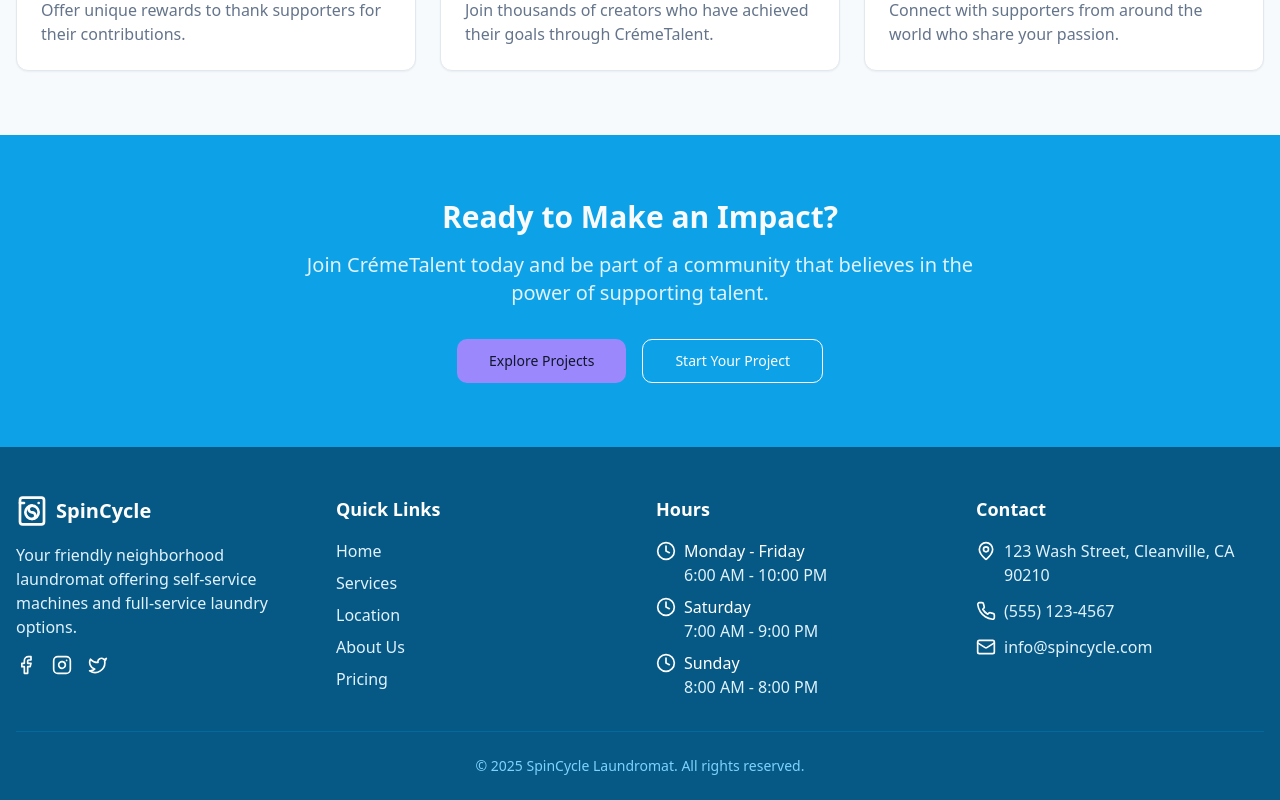
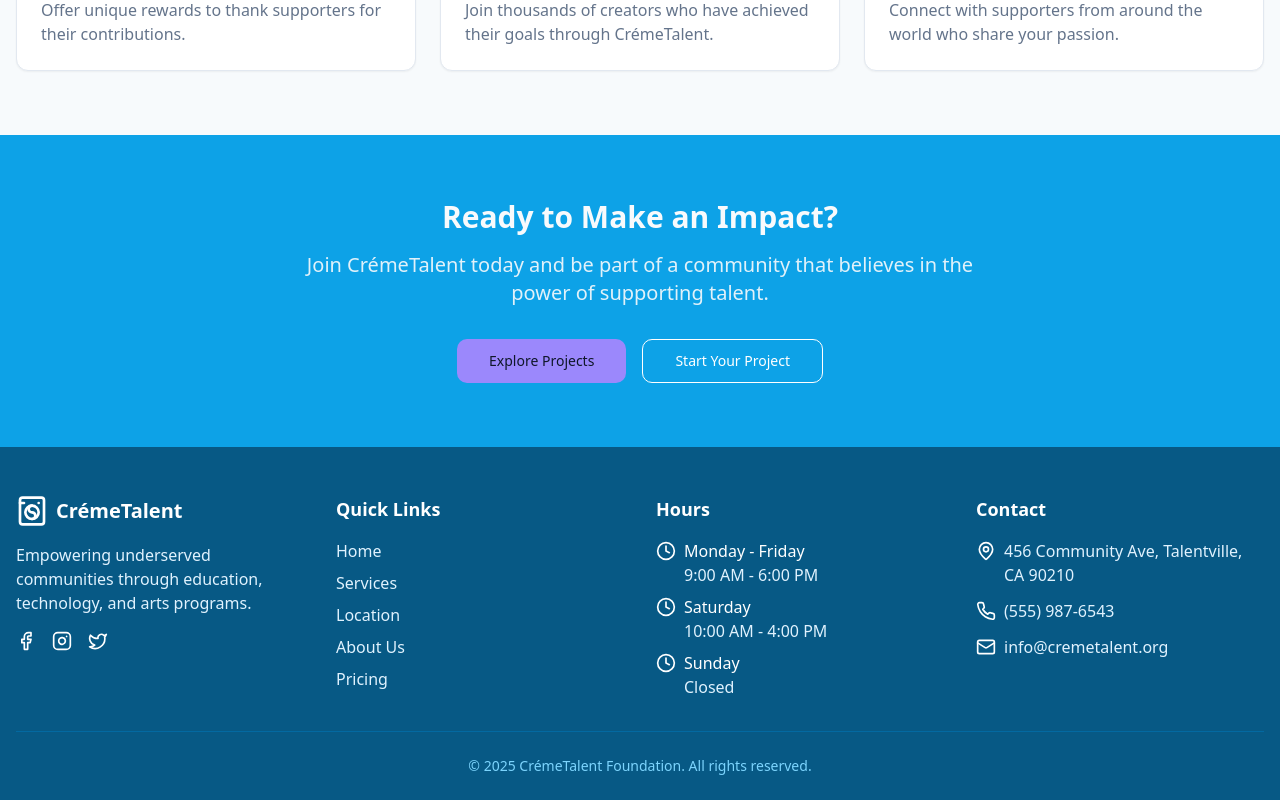
Before and after one commit to BlueCypherB/Cremetalent, a React (Vite) app: page / in a window 1280 px wide. Shown: the part 4051-4851 px from the top of the page. Built offline with nearby package versions, Linux system fonts and the light colour scheme.

Commit message:
Fix footer text and copyright
Update footer text and copyright information.

```diff
--- a/src/components/Footer.tsx
+++ b/src/components/Footer.tsx
@@ -14,10 +14,10 @@ const Footer = () => {
           <div>
             <div className="flex items-center space-x-2 mb-4">
               <WashingMachine className="h-8 w-8" />
-              <h3 className="text-xl font-bold">SpinCycle</h3>
+              <h3 className="text-xl font-bold">CrémeTalent</h3>
             </div>
             <p className="text-laundry-100 mb-4">
-              Your friendly neighborhood laundromat offering self-service machines and full-service laundry options.
+              Empowering underserved communities through education, technology, and arts programs.
             </p>
             <div className="flex space-x-4">
               <a href="#" className="text-white hover:text-laundry-300 transition-colors">
@@ -52,21 +52,21 @@ const Footer = () => {
                 <Clock className="h-5 w-5 mt-0.5 flex-shrink-0" />
                 <div>
                   <p className="font-medium">Monday - Friday</p>
-                  <p className="text-laundry-100">6:00 AM - 10:00 PM</p>
+                  <p className="text-laundry-100">9:00 AM - 6:00 PM</p>
                 </div>
               </li>
               <li className="flex items-start space-x-2">
                 <Clock className="h-5 w-5 mt-0.5 flex-shrink-0" />
                 <div>
                   <p className="font-medium">Saturday</p>
-                  <p className="text-laundry-100">7:00 AM - 9:00 PM</p>
+                  <p className="text-laundry-100">10:00 AM - 4:00 PM</p>
                 </div>
               </li>
               <li className="flex items-start space-x-2">
                 <Clock className="h-5 w-5 mt-0.5 flex-shrink-0" />
                 <div>
                   <p className="font-medium">Sunday</p>
-                  <p className="text-laundry-100">8:00 AM - 8:00 PM</p>
+                  <p className="text-laundry-100">Closed</p>
                 </div>
               </li>
             </ul>
@@ -78,15 +78,15 @@ const Footer = () => {
             <ul className="space-y-3">
               <li className="flex items-start space-x-2">
                 <MapPin className="h-5 w-5 mt-0.5 flex-shrink-0" />
-                <p className="text-laundry-100">123 Wash Street, Cleanville, CA 90210</p>
+                <p className="text-laundry-100">456 Community Ave, Talentville, CA 90210</p>
               </li>
               <li className="flex items-start space-x-2">
                 <Phone className="h-5 w-5 mt-0.5 flex-shrink-0" />
-                <p className="text-laundry-100">(555) 123-4567</p>
+                <p className="text-laundry-100">(555) 987-6543</p>
               </li>
               <li className="flex items-start space-x-2">
                 <Mail className="h-5 w-5 mt-0.5 flex-shrink-0" />
-                <p className="text-laundry-100">info@spincycle.com</p>
+                <p className="text-laundry-100">info@cremetalent.org</p>
               </li>
             </ul>
           </div>
@@ -94,7 +94,7 @@ const Footer = () => {
 
         {/* Copyright */}
         <div className="border-t border-laundry-700 pt-6 mt-6 text-center text-laundry-300 text-sm">
-          <p>© {currentYear} SpinCycle Laundromat. All rights reserved.</p>
+          <p>© {currentYear} CrémeTalent Foundation. All rights reserved.</p>
         </div>
       </div>
     </footer>
```
